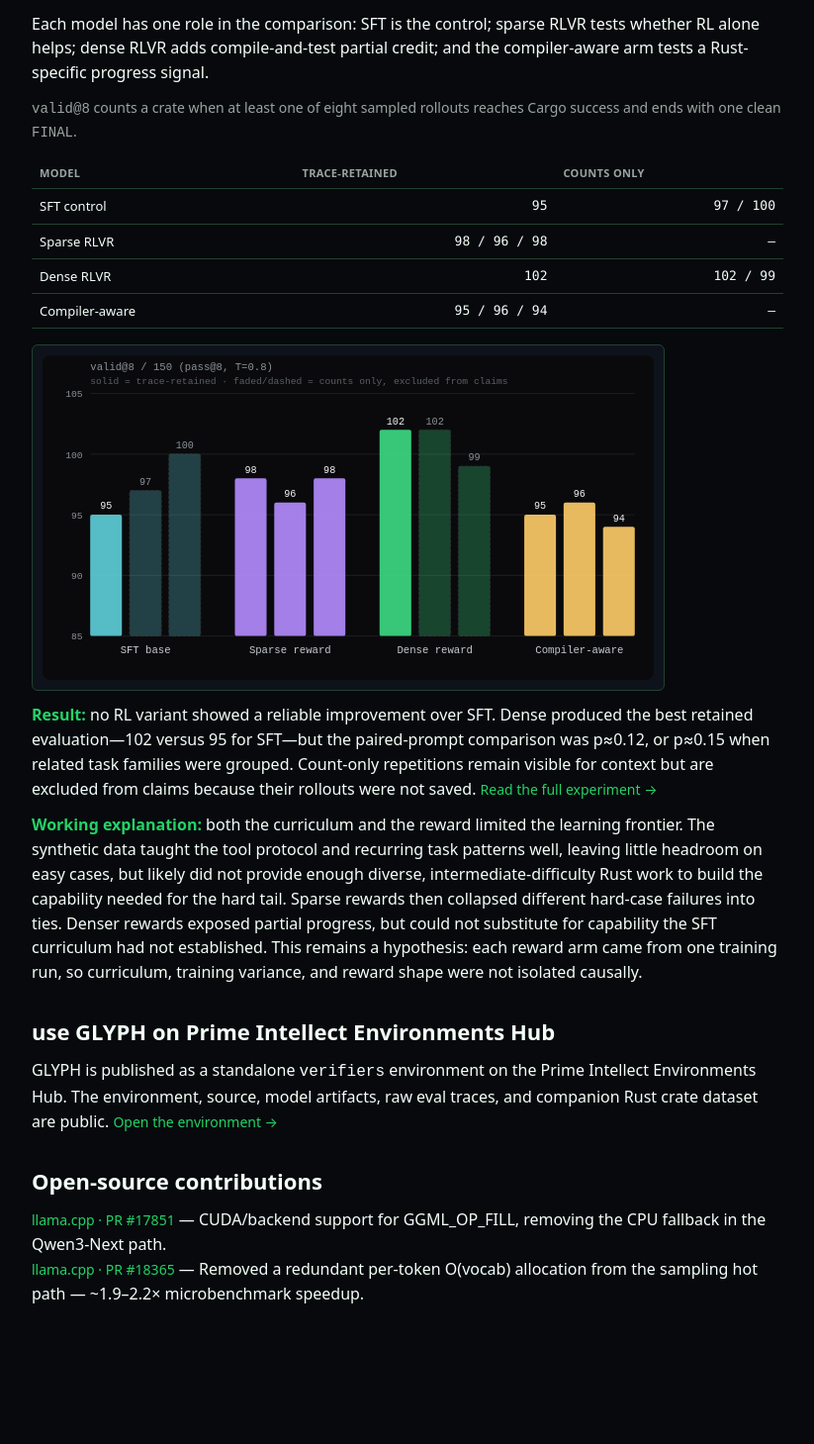
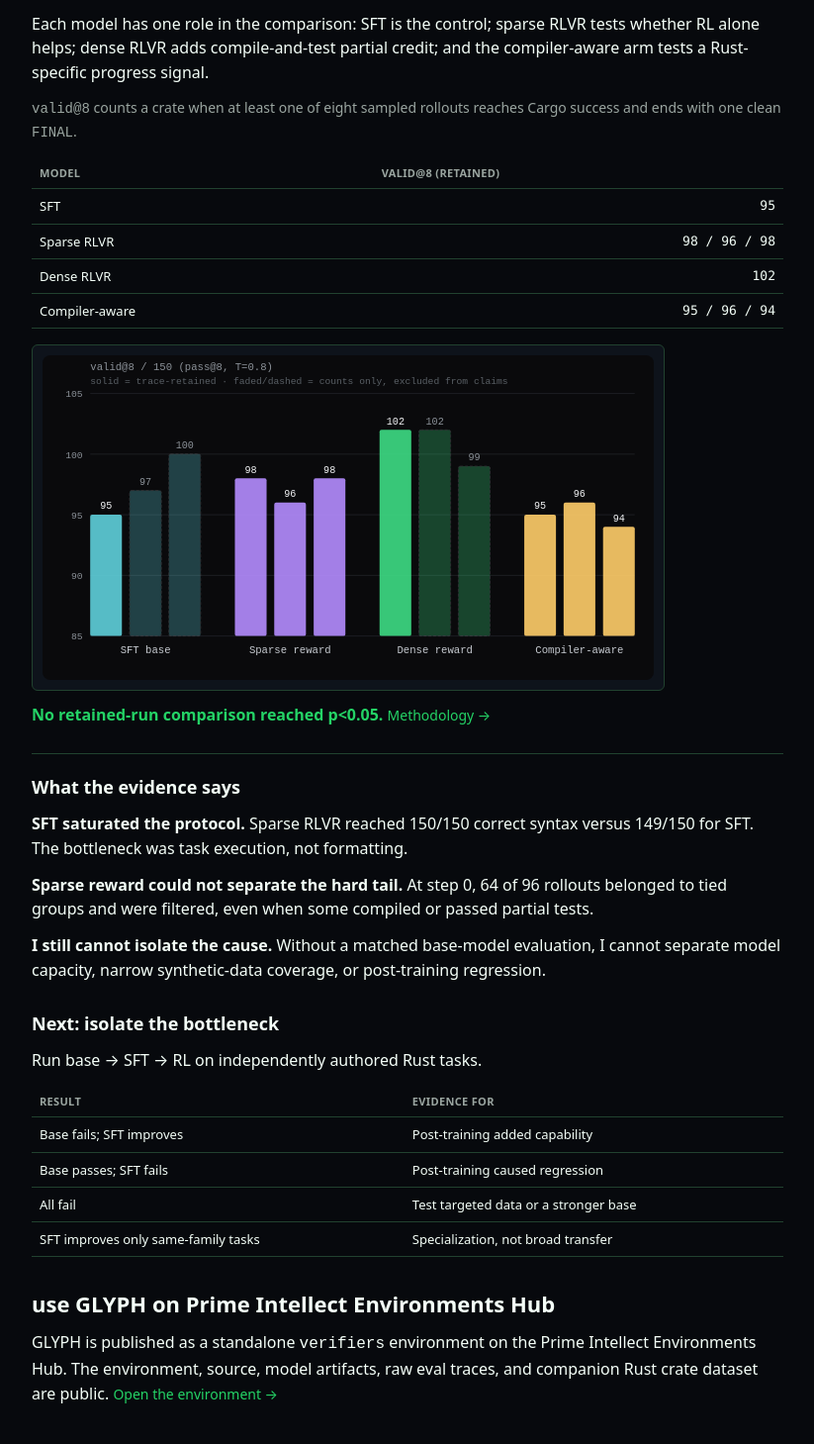
Before and after one commit to JayZenith/portfolio, a React (Create React App) app: page / in a window 1280 px wide. Shown: the part 1631-3090 px from the top of the page at 99% size, without its empty margins (228-1051 px from the left). Before the commit the page ends 3014 px from the top, so only its background shows below. Built offline with nearby package versions, Linux system fonts and the light colour scheme; the HTML template or start-up script is replaced by a standard one.

Commit message:
Tighten GLYPH experiment story

```diff
--- a/src/App.css
+++ b/src/App.css
@@ -243,6 +243,36 @@ a:hover {
 .result-note strong {
   color: var(--green);
   font-weight: 650;
+}
+
+.experiment-summary {
+  margin-top: 26px;
+  padding-top: 20px;
+  border-top: 1px solid var(--line);
+}
+
+.experiment-summary h3 {
+  margin: 0 0 10px;
+  color: var(--text);
+  font-size: 18px;
+}
+
+.experiment-summary h3:not(:first-child) {
+  margin-top: 28px;
+}
+
+.experiment-summary p + p {
+  margin-top: 12px;
+}
+
+.interpretation-table td {
+  vertical-align: top;
+}
+
+.interpretation-table td:not(:first-child) {
+  font-family: inherit;
+  text-align: left;
+  white-space: normal;
 }
 
 .result-chart {
--- a/src/MainPage.js
+++ b/src/MainPage.js
@@ -181,15 +181,14 @@ Tests: 3/3 pass.{"\n"}
               <thead>
                 <tr>
                   <th>Model</th>
-                  <th>Trace-retained</th>
-                  <th>Counts only</th>
+                  <th>valid@8 (retained)</th>
                 </tr>
               </thead>
               <tbody>
-                <tr><td>SFT control</td><td>95</td><td>97 / 100</td></tr>
-                <tr><td>Sparse RLVR</td><td>98 / 96 / 98</td><td>—</td></tr>
-                <tr><td>Dense RLVR</td><td>102</td><td>102 / 99</td></tr>
-                <tr><td>Compiler-aware</td><td>95 / 96 / 94</td><td>—</td></tr>
+                <tr><td>SFT</td><td>95</td></tr>
+                <tr><td>Sparse RLVR</td><td>98 / 96 / 98</td></tr>
+                <tr><td>Dense RLVR</td><td>102</td></tr>
+                <tr><td>Compiler-aware</td><td>95 / 96 / 94</td></tr>
               </tbody>
             </table>
           </div>
@@ -200,26 +199,31 @@ Tests: 3/3 pass.{"\n"}
             />
           </div>
           <p className="result-note">
-            <strong>Result:</strong> no RL variant showed a reliable improvement over SFT. Dense
-            produced the best retained evaluation—102 versus 95 for SFT—but the paired-prompt
-            comparison was p≈0.12, or p≈0.15 when related task families were grouped. Count-only
-            repetitions remain visible for context but are excluded from claims because their
-            rollouts were not saved.{' '}
-            <ExternalLink href="https://jayzenith.github.io/GLYPH/">
-              Read the full experiment →
+            <strong>No retained-run comparison reached p&lt;0.05.</strong>{' '}
+            <ExternalLink href="https://jayzenith.github.io/GLYPH/#methodology">
+              Methodology →
             </ExternalLink>
           </p>
-          <p className="result-note">
-            <strong>Working explanation:</strong> both the curriculum and the reward limited the
-            learning frontier. The synthetic data taught the tool protocol and recurring task
-            patterns well, leaving little headroom on easy cases, but likely did not provide enough
-            diverse, intermediate-difficulty Rust work to build the capability needed for the hard
-            tail. Sparse rewards then collapsed different hard-case failures into ties. Denser
-            rewards exposed partial progress, but could not substitute for capability the SFT
-            curriculum had not established. This remains a hypothesis: each reward arm came from
-            one training run, so curriculum, training variance, and reward shape were not isolated
-            causally.
-          </p>
+          <div className="experiment-summary">
+            <h3>What the evidence says</h3>
+            <p><strong>SFT saturated the protocol.</strong> Sparse RLVR reached 150/150 correct syntax versus 149/150 for SFT. The bottleneck was task execution, not formatting.</p>
+            <p><strong>Sparse reward could not separate the hard tail.</strong> At step 0, 64 of 96 rollouts belonged to tied groups and were filtered, even when some compiled or passed partial tests.</p>
+            <p><strong>I still cannot isolate the cause.</strong> Without a matched base-model evaluation, I cannot separate model capacity, narrow synthetic-data coverage, or post-training regression.</p>
+
+            <h3>Next: isolate the bottleneck</h3>
+            <p>Run base → SFT → RL on independently authored Rust tasks.</p>
+            <div className="results-table-wrap">
+              <table className="results-table interpretation-table">
+                <thead><tr><th>Result</th><th>Evidence for</th></tr></thead>
+                <tbody>
+                  <tr><td>Base fails; SFT improves</td><td>Post-training added capability</td></tr>
+                  <tr><td>Base passes; SFT fails</td><td>Post-training caused regression</td></tr>
+                  <tr><td>All fail</td><td>Test targeted data or a stronger base</td></tr>
+                  <tr><td>SFT improves only same-family tasks</td><td>Specialization, not broad transfer</td></tr>
+                </tbody>
+              </table>
+            </div>
+          </div>
         </article>
       </section>
 
```
Also changed, not shown: 1 other file (tests, documents, lock files or other folders).
